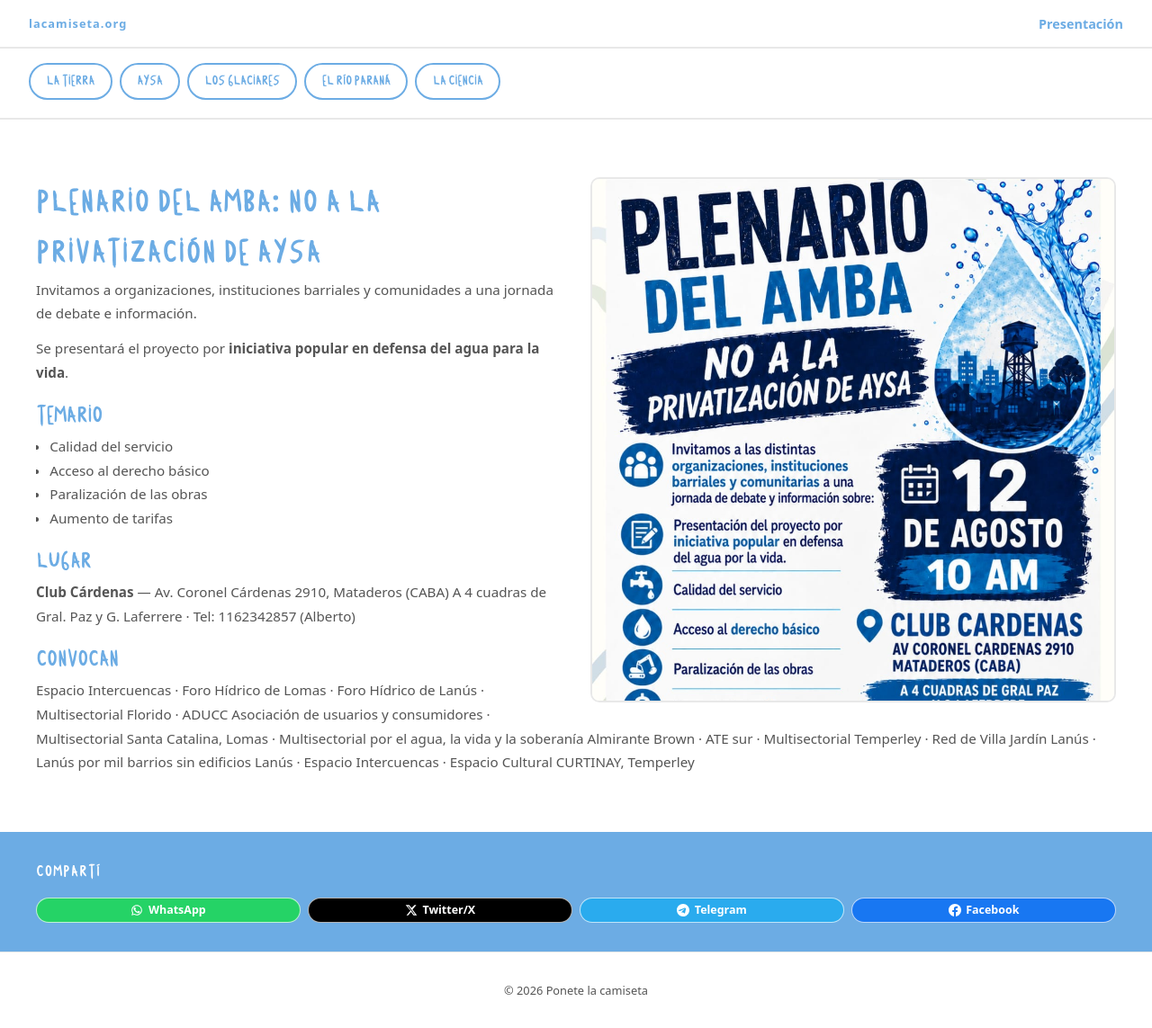
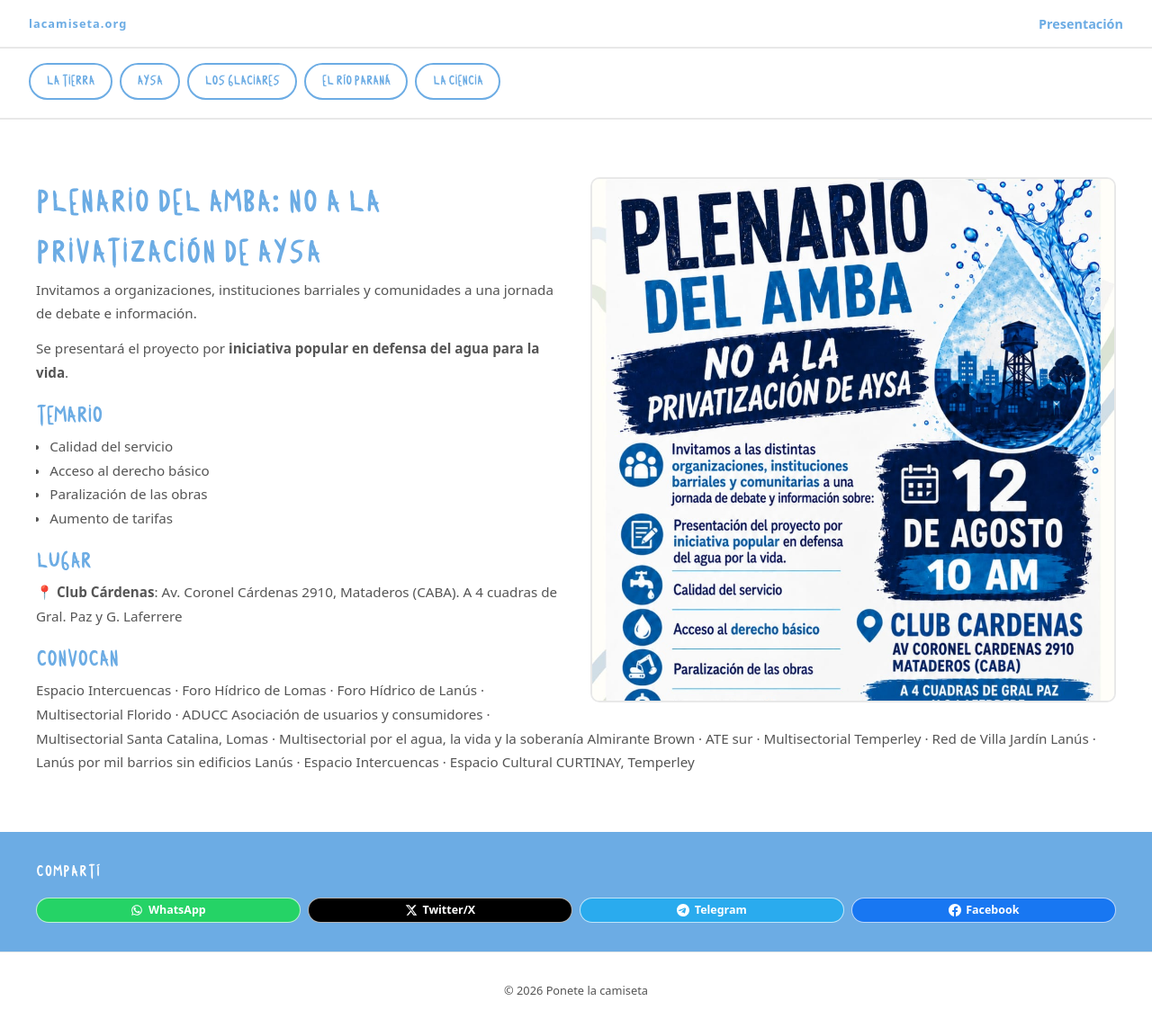
Before and after one commit to LaCamisetaOrg/LaCamisetaOrg.github.io, a Jekyll site: the page built from _actions/plenario126aysa.md, in a window 1280 px wide. Shown: the whole page at 90% size. Built offline with Jekyll 4.4.1, drawn with Linux system fonts in a browser that asks for light colours.

Commit message:
Add files via upload

```diff
--- a/_actions/plenario126aysa.md
+++ b/_actions/plenario126aysa.md
@@ -24,8 +24,7 @@
 
 ## Lugar
 
-**Club Cárdenas** — Av. Coronel Cárdenas 2910, Mataderos (CABA)
-A 4 cuadras de Gral. Paz y G. Laferrere · Tel: 1162342857 (Alberto)
+📍 **Club Cárdenas**: Av. Coronel Cárdenas 2910, Mataderos (CABA). A 4 cuadras de Gral. Paz y G. Laferrere
 
 ## Convocan
 
```
